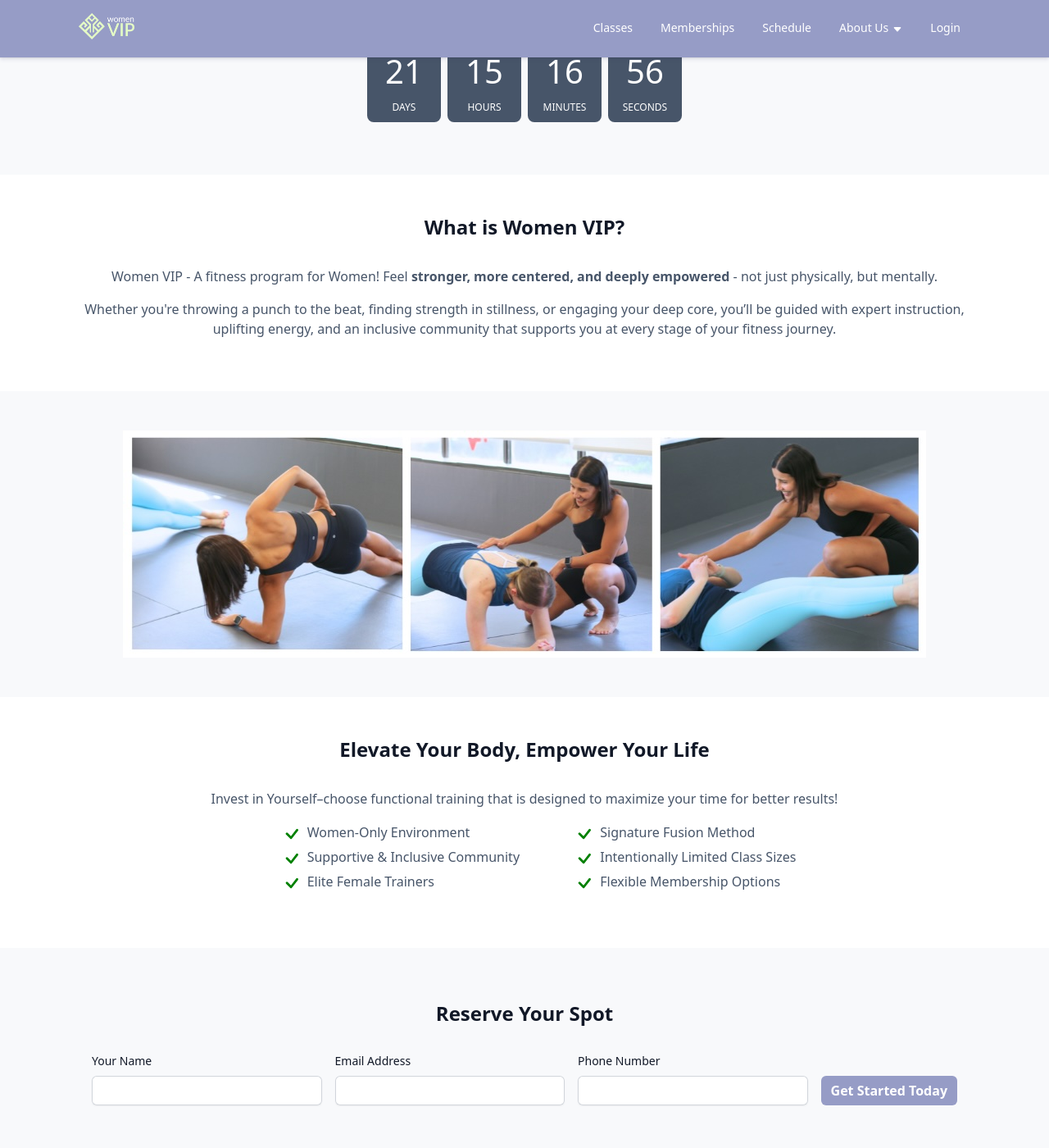
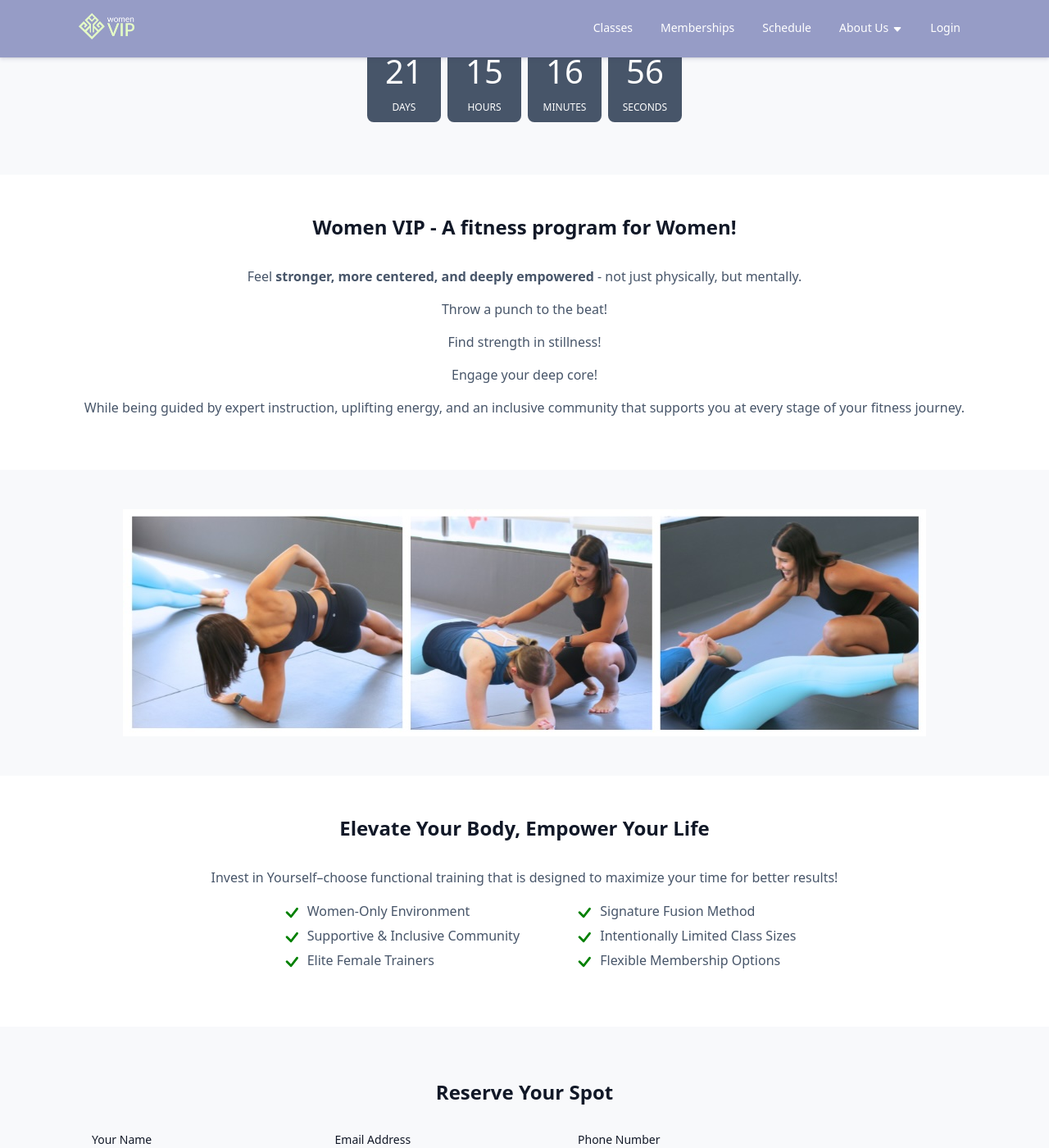
Before and after one commit to TGA-Academy/TGA-Academy.github.io, a Jekyll site: the page built from pages/index.html, in a window 1280 px wide and 1400 px high, scrolled down 513 px. Shown: the whole window at 82% size. Built offline with Jekyll 4.4.1, drawn with Linux system fonts in a browser that asks for light colours; some of the changed text lies outside the part shown.

Commit message:
Update index.html

```diff
--- a/pages/index.html
+++ b/pages/index.html
@@ -64,17 +64,28 @@ permalink: /
 
 <section class="text-center">
   <h2>
-    What is Women VIP?
+    Women VIP - A fitness program for Women!
   </h2>
 
   <p>
-    Women VIP - A fitness program for Women! Feel
-    <strong>stronger, more centered, and deeply empowered</strong>
+     Feel <strong>stronger, more centered, and deeply empowered</strong>
     - not just physically, but mentally.
   </p>
 
   <p>
-    Whether you're throwing a punch to the beat, finding strength in stillness, or engaging your deep core, you’ll be guided with expert instruction, uplifting energy, and an inclusive community that supports you at every stage of your fitness journey.
+   Throw a punch to the beat!
+  </p>
+
+  <p>
+    Find strength in stillness!
+  </p>
+
+  <p>
+   Engage your deep core!
+  </p>
+
+  <p>
+    While being guided by expert instruction, uplifting energy, and an inclusive community that supports you at every stage of your fitness journey.
   </p>
 </section>
 
```
Also changed, not shown: other parts of pages/index.html (+1 -1 lines).
